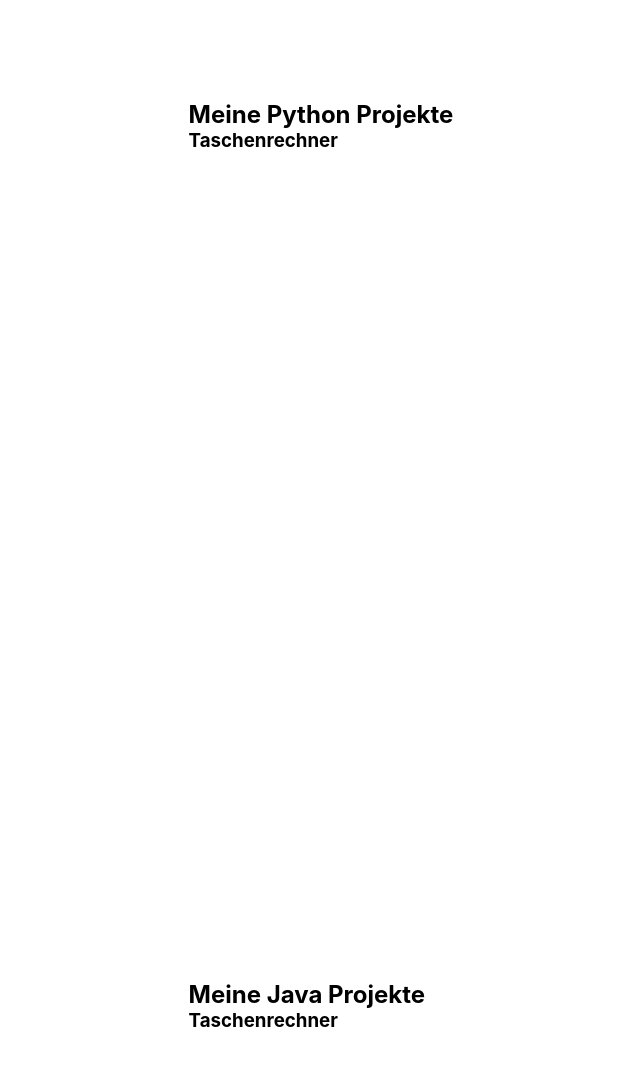
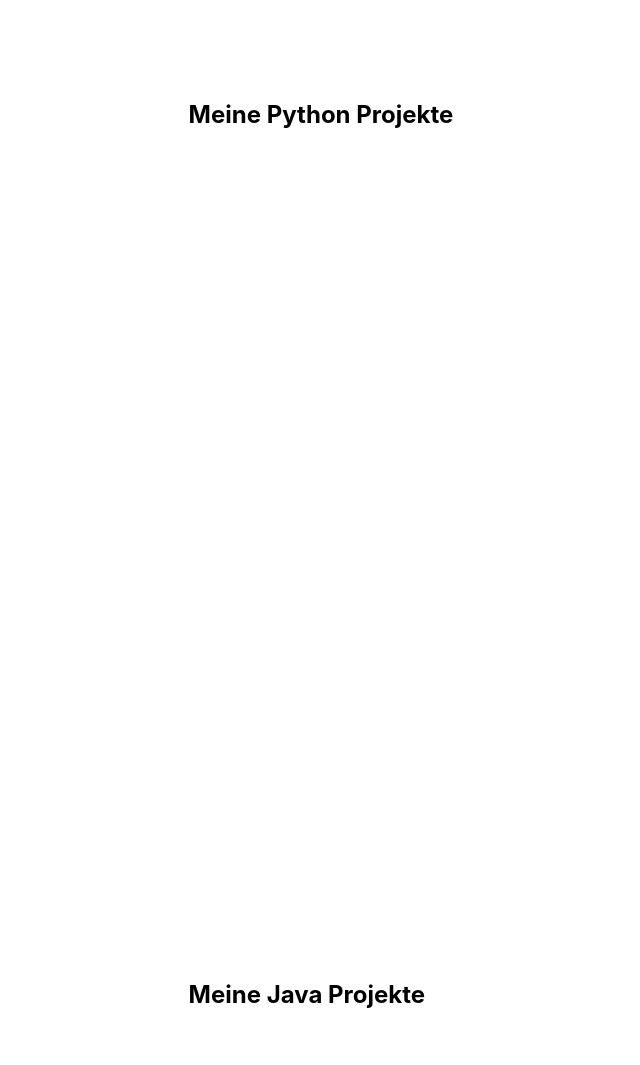
Before and after one commit to Simongig/portfolio, a plain HTML site: page index.html in a window 1280 px wide. Shown: the part 1660-2725 px from the top of the page, without its empty margins (29-669 px from the left). Drawn offline with Linux system fonts and the light colour scheme.

```diff
--- a/index.html
+++ b/index.html
@@ -29,13 +29,11 @@
         <article id="python">
             <h2>Meine Python Projekte</h2>
             <section>
-                <h3>Taschenrechner</h3>
             </section>
         </article>
         <article id="java">
             <h2>Meine Java Projekte</h2>
             <section>
-                <h3>Taschenrechner</h3>
             </section>
         </article>
     </main>
```
